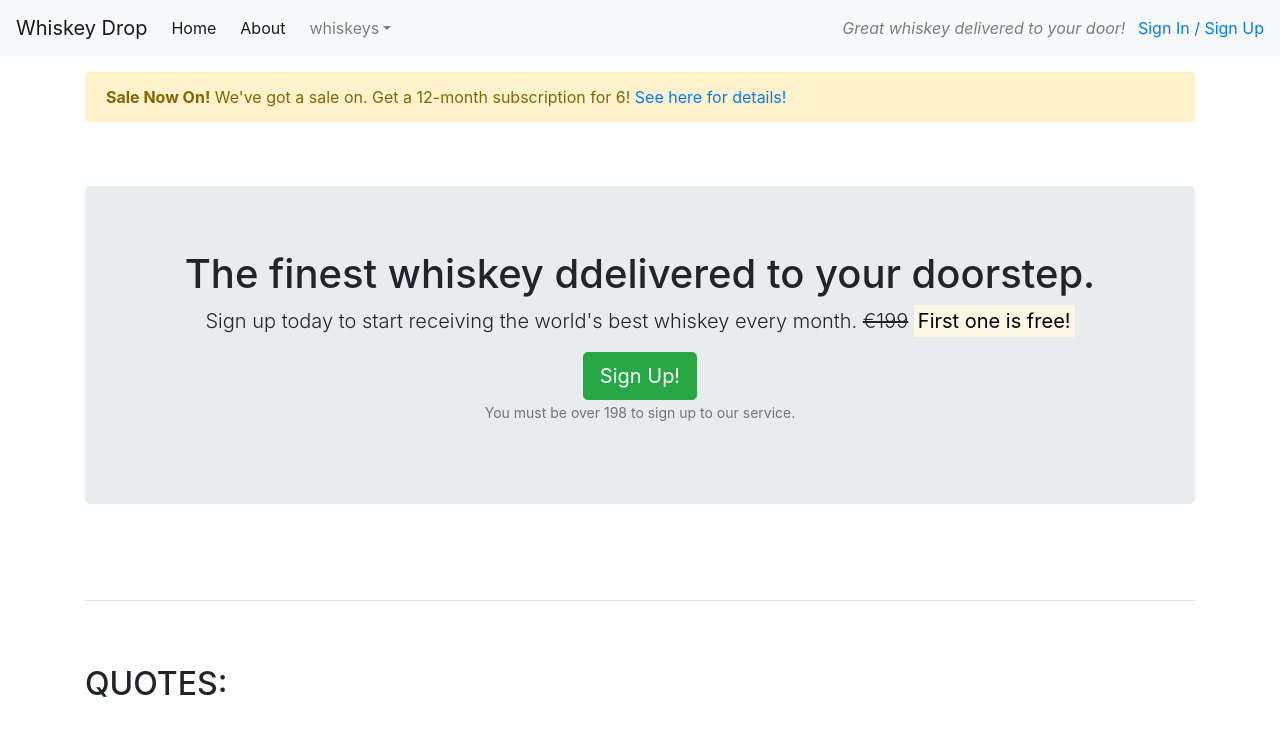
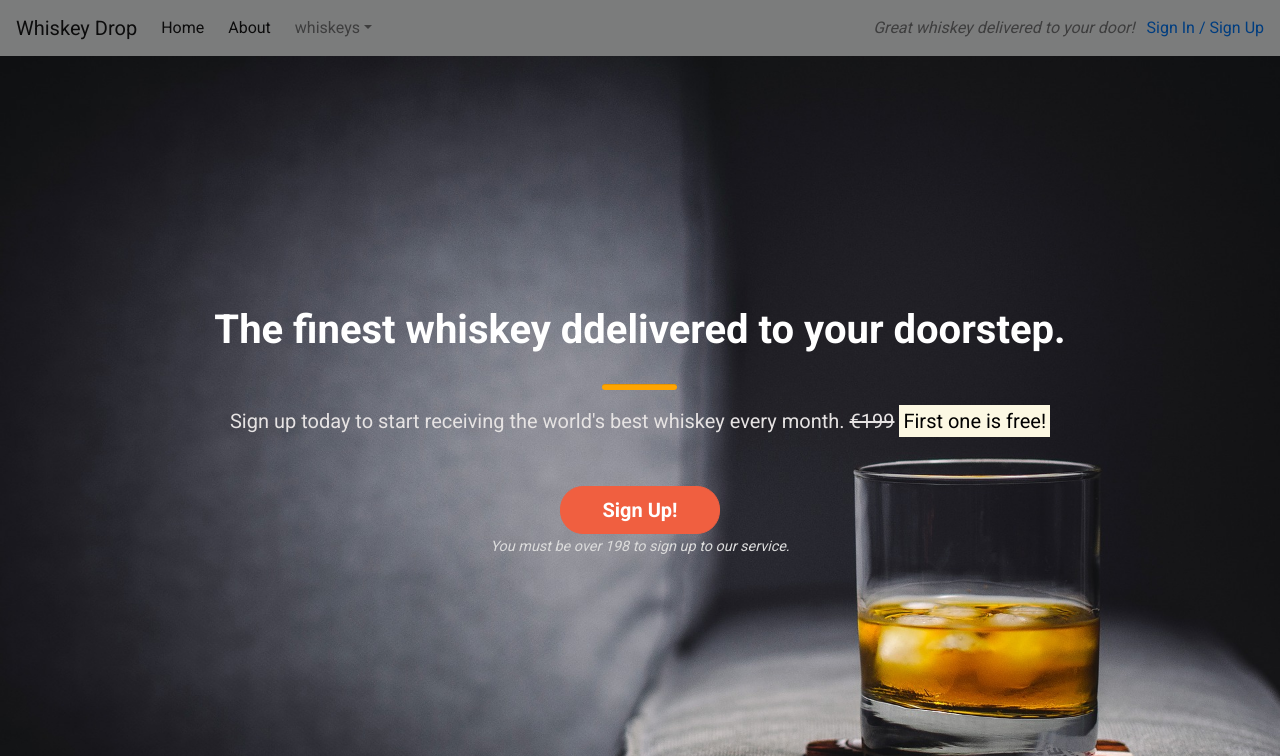
Before and after one commit to ZakariyeNor/bootstrap-test, a plain HTML site: page index.html in a window 1280 px wide. Shown: the top 756 px of the page. Drawn offline with nearby package versions, Linux system fonts and the light colour scheme.

Commit message:
add everything

```diff
--- /dev/null
+++ b/assets/css/style.css
@@ -0,0 +1,113 @@
+body  {
+    font-family: "Roboto", sans-serif;
+}
+
+.alert-container {
+
+}
+
+.callout-container {
+    height: 100vh;
+    background: url("../images/whiskey-background.jpg") no-repeat bottom  right fixed;
+    -webkit-background-size: cover;
+    -moz-background-size: cover;
+    -o-background-size: cover;
+    background-size: cover;
+
+    display: flex;
+    align-items: center;
+    justify-content: center;
+    position: relative;
+}
+
+.opaque-overlay {
+    position: absolute;
+    top: 0;
+    left: 0;
+    height: 100%;
+    width: 100%;
+    background-color: rgba(0, 0, 0 , 0.5);
+
+}
+
+.quotes-container {
+
+}
+
+.features-container {
+
+}
+
+/* Block dividers */
+
+.block-divider {
+    width: 75px;
+    height: 5px;
+    border-radius: 5px;
+}
+
+.block-divider--orange {
+    background-color: orange;
+}
+
+.block-divider--short {
+    width: 35px;
+
+}
+
+
+
+/* Jumbotron */
+
+.jumbotron {
+    background-color: transparent;
+}
+.jumbotron-header {
+    color: #ffff;
+    font-weight: bold;
+    margin-bottom: 30px;
+}
+
+.jumbotron .lead {
+    font-size: 1.25rem;
+    font-weight: 300;
+    color: #e6e3e3;
+    margin-bottom: 50px;
+}
+
+.jumbotron .text-muted {
+    color: #dcdcdc !important;
+
+    margin-top: 15px;
+}
+
+.jumbotron small {
+    font-size: 90%;
+    font-style: italic;
+    color: #d0d0d0;
+}
+
+/*  Buttons */
+
+.btn--cta {
+    font-weight: bold;
+    border-radius: 23px;
+    width: 160px;
+}
+
+.btn--red {
+    color: white;
+    background-color: #f05f40;
+    border-color: #f05f40;
+}
+
+.btn--red:hover,
+.btn--red:active,
+.btn--red:focus,
+.btn--red:active:focus {
+    background-color: #9a4635;
+    border-color: #9a4635;
+    color: #ffffff;
+    font-size: 30px;
+    font-weight: bold;
+}
--- a/index.html
+++ b/index.html
@@ -11,6 +11,8 @@
         integrity="sha384-Fy6S3B9q64WdZWQUiU+q4/2Lc9npb8tCaSX9FK7E8HnRr0Jz8D6OP9dO5Vg3Q9ct"
         crossorigin="anonymous"></script>
         <script src="https://kit.fontawesome.com/44dbf25b5c.js" crossorigin="anonymous"></script>
+        <link href="https://fonts.googleapis.com/css2?family=Roboto:wght@400;700&display=swap" rel="stylesheet">
+        <link rel="stylesheet" href="assets/css/style.css" type="text/css">
 </head>
 
 <body>
@@ -45,7 +47,8 @@
             <a href="/login">Sign In / Sign Up</a>
         </div>
     </nav>
-    <article class="container mt-3">
+   <!--
+    <div class="container alert-container">
         <div class="row">
             <div class="col-12 d-none d-sm-block">
                 <div class="alert alert-warning">
@@ -53,16 +56,22 @@
                 </div>
             </div>
         </div>
+    </div>
+   -->
+    <div class="opaque-overlay">&nbsp;</div>
+    <div class="container-fluid callout-container">
         <!-- Callout -->
         <div class="row">
             <div class="col-12 my-5">
                 <section class="callout jumbotron text-center">
-                    <h1>The finest whiskey ddelivered to your doorstep.</h1>
+                    <h1 class="jumbotron-header">The finest whiskey ddelivered to your doorstep.</h1>
+                    <hr class="block-divider block-divider--orange">
+
                     <p class="lead">Sign up today to start receiving the world's best whiskey every month. <s
                             class="d-none d-sm-inline">€199</s>
                             <span class="d-inline d-sm-none"></span>
                             <strong><mark>First one is free!</mark></strong></p>
-                    <button class="btn btn-success btn-lg" data-toggle="modal" data-target="#signUpModal">Sign Up!</button>
+                    <button class="btn btn-success btn-lg btn--cta btn--red" data-toggle="modal" data-target="#signUpModal">Sign Up!</button>
                     <p><small class="text-muted">You must be over 198 to sign up to our service.</small></p>
                 </section>
             </div>
@@ -70,9 +79,10 @@
 
 
         <!-- /callout -->
-        <hr>
+    </div>
 
         <!-- Quotes -->
+    <div class="container quotes-container">
         <section class="quotes">
             <div class="row">
                 <div class="col-12 my-5">
@@ -112,8 +122,10 @@
                 <!-- /.quotes -->
             </div>
         </section>
+    </div>
 
         <!-- Features -->
+    <div class="features-container">
         <section class="features">
             <div class="row">
                 <div class="col-12">
@@ -164,6 +176,7 @@
 
             <!-- /.features -->
         </section>
+    </div>
 
         <!-- Monthly favorites -->
 
@@ -186,8 +199,6 @@
             </table>
         </section>
 
-
-    </article>
 
     <div class="modal" tabindex="-1" role="dialog" id="signUpModal">
         <div class="modal-dialog" role="document">
```
Also changed, not shown: assets/images/whiskey-background.jpg (added).
